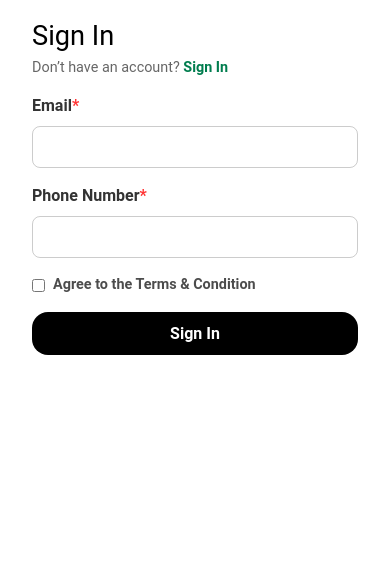
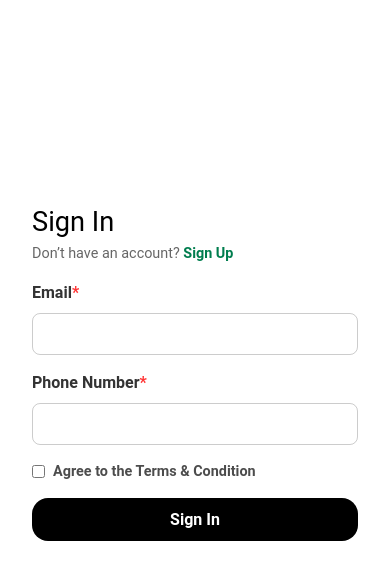
Before and after one commit to Zeyad-Mashal/SGI-Web, a Next.js app: page /login in a window 390 px wide. Shown: the top 580 px of the page. Built offline with nearby package versions, Linux system fonts and the light colour scheme.

Commit message:
update login system

```diff
--- a/src/app/login/ClientLogin.jsx
+++ b/src/app/login/ClientLogin.jsx
@@ -54,7 +54,7 @@
         <div className="register-form">
           <h1>Sign In</h1>
           <p>
-            Don’t have an account? <a href="/register">Sign In</a>
+            Don’t have an account? <a href="/register">Sign Up</a>
           </p>
           <div className="form-content">
             <label>
--- a/src/app/login/login.css
+++ b/src/app/login/login.css
@@ -162,6 +162,9 @@
   left: 0;
 }
 @media screen and (max-width: 789px) {
+  .register {
+    height: 90vh;
+  }
   .register-img {
     display: none;
   }
--- a/src/app/register/register.css
+++ b/src/app/register/register.css
@@ -162,6 +162,9 @@
   left: 0;
 }
 @media screen and (max-width: 789px) {
+  .register {
+    height: 90vh;
+  }
   .register-img {
     display: none;
   }
```
